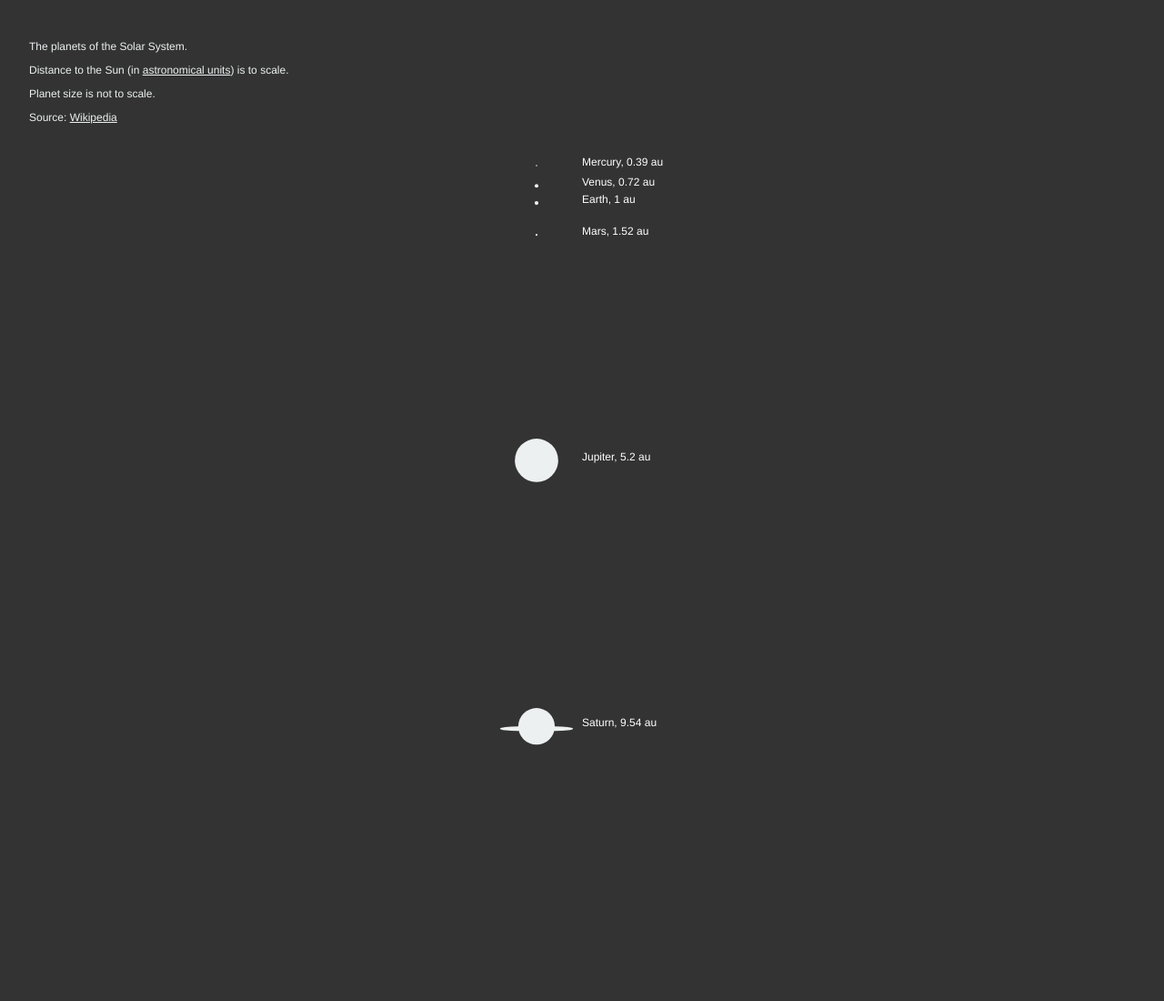
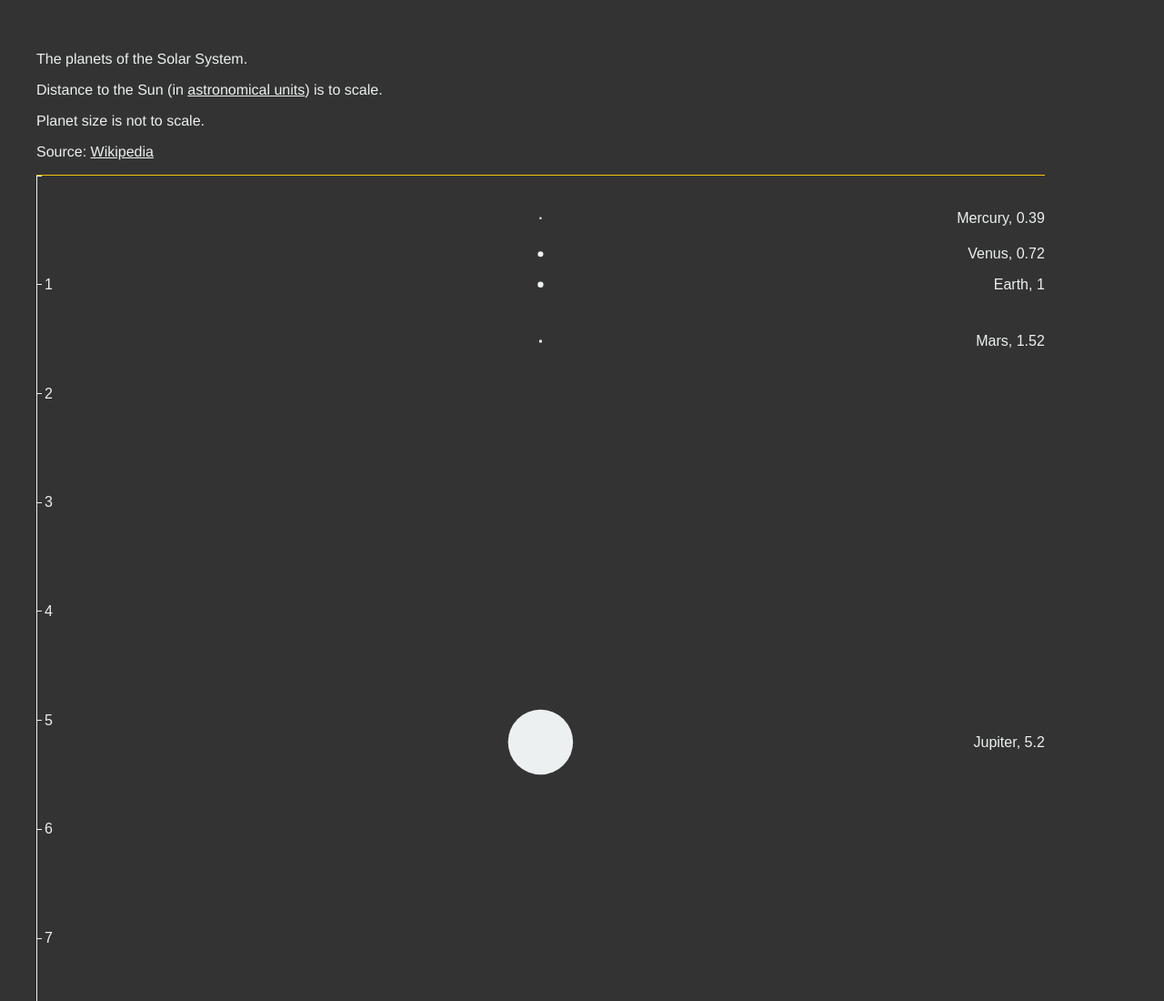
Before and after one commit to radiocontrolled/long-distance-relationship, a plain HTML site: page index.html in a window 1280 px wide. Shown: the top 1100 px of the page at 91% size. Drawn offline with Linux system fonts and the light colour scheme.

Commit message:
adding and labelling x axis

```diff
--- a/index.html
+++ b/index.html
@@ -3,6 +3,7 @@
 <head>
     <meta charset="utf-8">
     <meta name="author" content="Alison Benjamin" />
+    <meta name="viewport" content="width=device-width; initial-scale=1.0" />
     <title>Planets of the Solar System</title>
     <link rel="stylesheet" href="style.css">
 </head>
--- a/planets.json
+++ b/planets.json
@@ -1,5 +1,10 @@
 [
 
+  {
+    "Planet":"Sun",
+    "Mean distance from Sun (AU)":0,
+    "Equatorial radius (KM)":null
+  },
   {
     "Planet":"Mercury",
     "Mean distance from Sun (AU)":0.39,
--- a/style.css
+++ b/style.css
@@ -1,19 +1,54 @@
 
-html,body{
+html,
+body{
 	padding: 1em;
-
-	font-size: 12px;
 	background: #333;
 	font-family: Helvetica;
 }
 
 svg{
-	padding-top: 1em;
 	margin-top: 1em;
-	border-radius: 3px;
 	background: #333;
+	border-top: 1px solid #f1c40f;
+	text-align: center;
+	margin: 0 auto;
 }
 
+
 p, a{
-	color: #ecf0f1;
+	color: #ecf0f1!important;
 }
+
+text,
+.tick text{
+	fill:  #ecf0f1!important;
+}
+
+p,
+text{
+	font-size: 1em!important;
+}
+
+.axis path,
+.axis line {
+    fill: none;
+    stroke: #ecf0f1;
+    shape-rendering: crispEdges;
+}
+
+.axis text {
+    font-family: sans-serif;
+    font-size: 11px;
+}
+
+#Sun,
+.axis .tick:first-child{
+	display: none!important;
+}
+
+
+@media only screen and (max-width : 400px){
+	text{
+		font-size: 0.75em !important;
+	}
+}
--- a/vis.js
+++ b/vis.js
@@ -5,11 +5,13 @@ var height,
 	solarSystem;
 
 var getViewportDimensions = function(){
-	/* check if viewing portrait or landscape ... */
 	width = document.getElementById("planets");
 	width = width.offsetWidth;
 	width = width * 0.90;
-	height = width * 2;
+	height = window.innerHeight * 5;
+
+	/* write media queries for changing orientation */
+
 };
 
 getViewportDimensions();
@@ -67,17 +69,17 @@ var visualise = function(planetaryData, height){
 
 	var distanceFromSunScale = d3.scale.linear()
 		.domain([d3.min(distances),d3.max(distances)]) //input domain = min & max distances
-		.range([10, height - (height *0.1)]); // output range = height of svg
+		.range([0, height - (height *0.1)]); // output range = height of svg
 
 	var radiusScale = d3.scale.linear()
 		.domain([d3.min(radiuses),d3.max(radiuses)])
-		.range([d3.min(radiuses)/3000,d3.max(radiuses)/3000]);
+		.range([d3.min(radiuses)/2000,d3.max(radiuses)/2000]);
 
 	var planets = solarSystem.selectAll("circle")
-		.append("g")
-		.attr("transform","translate(10,10)")
 		.data(planetaryData)
 		.enter()
+		.append("g")
+		//.attr("transform","translate(0,10)")
 		.append("circle")
 		.attr({
 			"r": function(d) {
@@ -101,20 +103,28 @@ var visualise = function(planetaryData, height){
 	var labels = solarSystem.selectAll("text")
 		.data(planetaryData)
 		.enter()
+		.append("g")
+		.attr("id", function(d){
+			return d.Planet;
+		})
+		.attr("transform","translate(0,5)")
 		.append("text")
 		.text(function(d){
-			return d.Planet + ", " + d["Mean distance from Sun (AU)"] + " au";
+			return d.Planet + ", " + d["Mean distance from Sun (AU)"];
 		})
 		.attr({
 			"x": function(){
-				return (width/2) + 50;
+				//return (width/2) + 60;
+				//return 5;
+				return width;
 			},
 			"y": function(d){
 				return distanceFromSunScale(d["Mean distance from Sun (AU)"] );
 			},
 			"fill": "white",
-			"text-anchor": "start"
+			"text-anchor": "end"
 		});
+
 
 
 	/* add rings to saturn - use a rect with rounded corners to represent this*/
@@ -122,7 +132,7 @@ var visualise = function(planetaryData, height){
 		.append("rect")
 		.attr({
 			"x": function(){
-				return (width/2) - ((radiusScale(saturn["Equatorial radius (KM)"]) * 2  )   );
+				return (width/2) - ((radiusScale(saturn["Equatorial radius (KM)"]) * 1.75  )   );
 			},
 			"y": function(){
 				return distanceFromSunScale(saturn["Mean distance from Sun (AU)"]);
@@ -132,10 +142,26 @@ var visualise = function(planetaryData, height){
 			"fill":"#ecf0f1",
 			"height":5,
 			"width": function(){
-				 return radiusScale(saturn["Equatorial radius (KM)"]) * 4 ;
+				 return radiusScale(saturn["Equatorial radius (KM)"]) * 3.5 ;
 			}
 
 		});
+
+
+	// define y axis
+	var yAxis = d3.svg.axis()
+		.scale(distanceFromSunScale)
+		.orient("right")
+		.ticks(30);
+
+	// create y axis
+	var svg = d3.select("svg")
+		.append("g")
+    	.attr("class", "axis")
+    	.call(yAxis);
+
+
+
 };
 
 d3.select(window).on('resize', resize);
```
Also changed, not shown: 1 other file.
